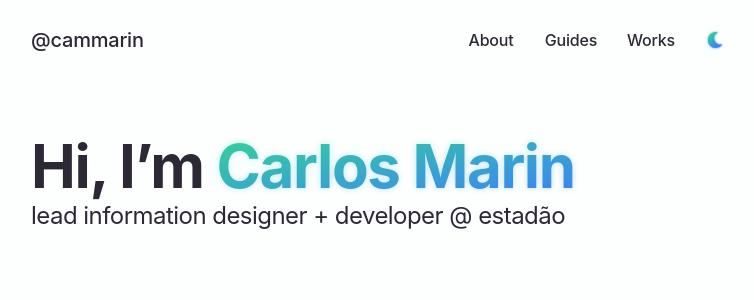
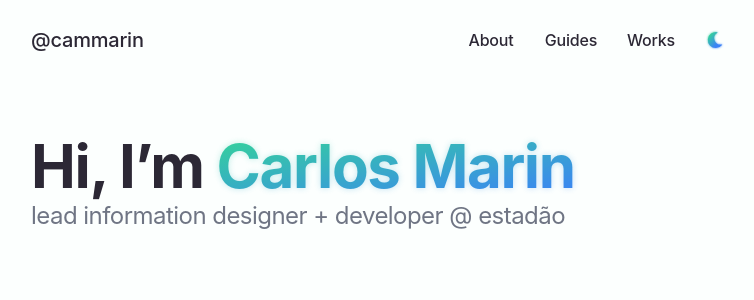
Before and after one commit to cammarin/cammarin.me, a Next.js app: page / in a window 1280 px wide. Shown: the top 300 px of the page, without its empty margins (261-1015 px from the left). Built offline with nearby package versions, Linux system fonts and the light colour scheme; a web font is replaced by a local one.

Commit message:
feat(subheading): change text color

```diff
--- a/src/components/SubHeading.tsx
+++ b/src/components/SubHeading.tsx
@@ -6,7 +6,7 @@ const SubHeading = ({
 }: SubHeadingProps) => {
   return (
     <p
-      className={`${className} mb-20 text-xl sm:text-2xl lowercase tracking-tight`}
+      className={`${className} mb-20 text-xl sm:text-2xl text-neutral-200 lowercase tracking-tight dark:text-neutral-100`}
       {...htmlParagraphProps}
     />
   )
```
